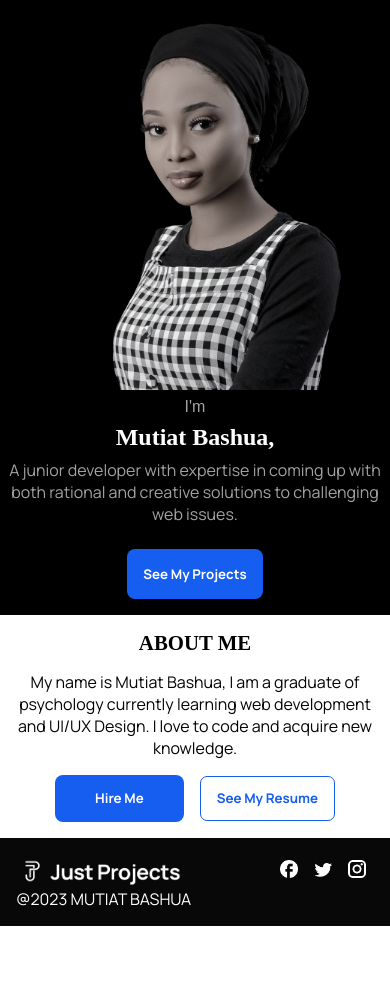
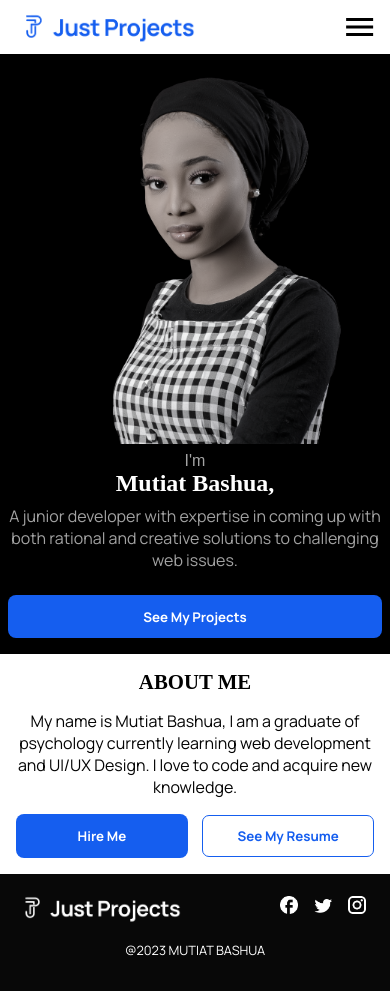
Before and after one commit to MutiatBash/bio, a plain HTML site: page index.html in a window 390 px wide. Before the commit the page ends 926 px from the top, so only its background shows below. Drawn offline with Linux system fonts and the light colour scheme; a web font is replaced by a local one.

Commit message:
fixed navbar

```diff
--- a/index.html
+++ b/index.html
@@ -17,10 +17,7 @@
             <li><a href="" class="capt">About</a></li>
             <li><a href="" class="hire">Hire Me</a></li>
           </ul>
-        </nav>
-        <nav class="mobile">
-          <img src="images/logo-black.png" alt="logo" class="logo" />
-          <img src="images/logo-black.png" alt="logo" class="logo" />
+          <img src="images/menu.png" alt="logo" class="menu" />
         </nav>
       </header>
     </div>
--- a/style.css
+++ b/style.css
@@ -5,18 +5,18 @@
   margin: 0;
   box-sizing: border-box;
 }
-.mobile {
-  display: none;
-}
-nav {
+nav.desk {
   display: flex;
   justify-content: space-between;
   align-items: center;
   padding: 0.5rem 7rem;
 }
-.desk img,
+.logo,
 .footlogo {
   width: 15%;
+}
+.menu {
+  display: none;
 }
 .capt {
   text-transform: uppercase;
@@ -59,7 +59,7 @@ nav ul li {
 }
 #home img {
   display: block;
-  filter: grayscale(75%);
+  filter: grayscale(80%);
   margin: 0;
   height: 100%;
   width: 100%;
@@ -177,16 +177,22 @@ h2 {
 
 /* MOBILE VIEW */
 @media only screen and (max-width: 500px) {
-  .moblie {
+  /* .moblie {
     display: flex;
     justify-content: space-between;
     align-items: center;
+  } */
+  .navul {
+    display: none;
   }
-  .moblie img {
-    width: 20%;
+  nav.desk {
+    padding: 0.5rem 1rem;
   }
-  .desk {
-    display: none;
+  .desk .logo {
+    width: 50%;
+  }
+  .menu {
+    display: block;
   }
   #home {
     flex-direction: column-reverse;
@@ -200,12 +206,20 @@ h2 {
   #home h1 {
     font-size: 1.5rem;
   }
+  #home button {
+    width: 100%;
+    padding: 0.8rem 4rem;
+    text-align: center;
+  }
   #about h2 {
     font-size: 1.3rem;
   }
   #home p,
   #about p {
     font-size: 1rem;
+  }
+  #home .im {
+    margin-bottom: 0;
   }
   .homeimg {
     width: 100%;
@@ -227,20 +241,30 @@ h2 {
   }
   .btns {
     display: flex;
+    flex-grow: 1;
     justify-content: space-between;
     align-items: center;
-    margin: 0;
+    width: 100%;
   }
   .hire2 {
-    padding: 0.9rem 2.5rem;
-    margin-top: 0;
+    padding: 0.8rem 2rem;
+    margin: 0;
+    width: 48%;
   }
   .resume {
     margin-top: 0;
+    padding: 0.7rem 0.7rem;
+    width: 48%;
+  }
+  .footer p {
+    font-size: 0.8rem;
+    padding: 1rem 0;
+    flex-grow: 1;
   }
   .footer {
     flex-wrap: wrap;
     padding: 1rem;
+
     text-align: center;
   }
   .socials a img {
```
Also changed, not shown: images/menu.png (added).
